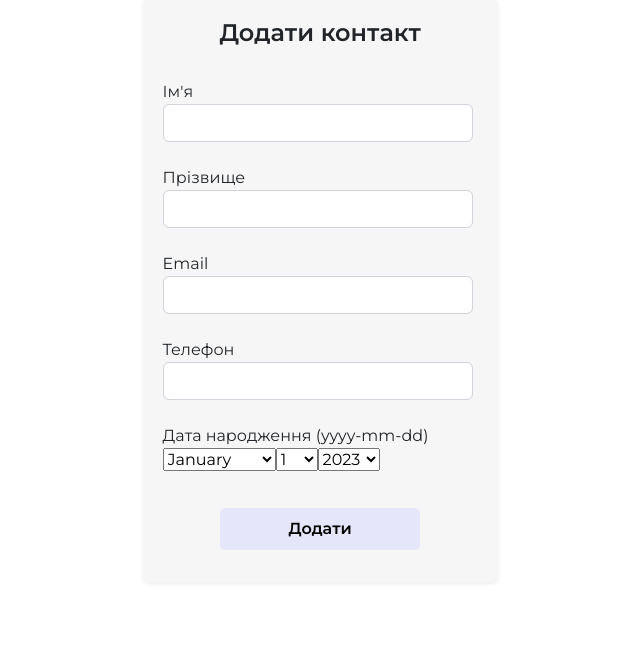
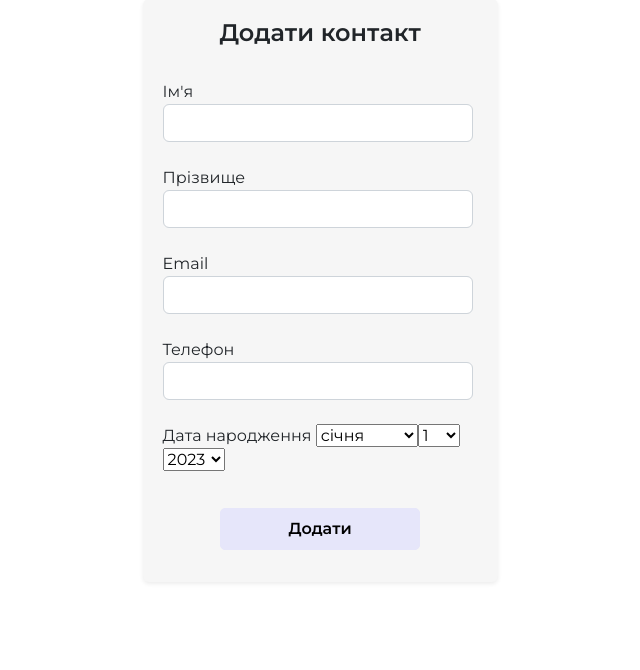
Before and after one commit to Petrenko-Anton/CloudHarbor, a Django app: page /new-contact in a window 1280 px wide. Shown: the part 218-888 px from the top of the page, without its empty margins (315-955 px from the left). Run offline with Django 4.2, Linux system fonts and the light colour scheme; the visitor is signed in with stand-in values (Sample User, id 1).

Commit message:
draft#4
изменила вывод дат на украинский

```diff
--- a/WebAppTeam4/contacts/forms.py
+++ b/WebAppTeam4/contacts/forms.py
@@ -2,6 +2,21 @@
 from django.forms import ModelForm, CharField, TextInput, EmailField, EmailInput, DateField, DateInput, SelectDateWidget
 
 from .models import Contact
+
+MONTHS = {
+    1: "січня",
+    2: "лютий",
+    3: "березень",
+    4: "квітень",
+    5: "травень",
+    6: "червень",
+    7: "липень",
+    8: "серпень",
+    9: "вересень",
+    10: "жовтень",
+    11: "листопад",
+    12: "грудень",
+}
 
 
 class ContactForm(ModelForm):
@@ -16,7 +31,8 @@ class ContactForm(ModelForm):
         attrs={'class': "form-control"}))
     # birth_date = DateField(required=True, widget=DateInput(
     #     attrs={'class': "form-control"}))
-    birth_date = DateField(required=True, widget=SelectDateWidget)
+    birth_date = DateField(
+        required=True, widget=SelectDateWidget(months=MONTHS))
 
 ########################################################################################
 #    comment = CharField(max_length=100, widget=TextInput(attrs={'class': "form-control"}))
--- a/WebAppTeam4/contacts/templates/contacts/addcontact.html
+++ b/WebAppTeam4/contacts/templates/contacts/addcontact.html
@@ -37,7 +37,7 @@
          <span>{{form.errors.phone}}</span>
       </div>
       <div>
-         <label  class="form-label">Дата народження (yyyy-mm-dd)
+         <label  class="form-label">Дата народження
             {{ form.birth_date }}
          </label>
          <span>{{form.errors.birth_date}}</span>
--- a/WebAppTeam4/contacts/templates/contacts/detail.html
+++ b/WebAppTeam4/contacts/templates/contacts/detail.html
@@ -33,8 +33,8 @@
       <td>{{contact.email}}</td>
     </tr>
     <tr>
-      <td>Дата народження</td>
-      <td>{{contact.birth_date}}</td>
+      <td>Дата народження (yyyy-mm-dd)</td>
+      <td>{{ contact.birth_date|date:"Y-m-d" }}</td>
     </tr>
   </tbody>
 </table>
--- a/WebAppTeam4/contacts/templates/contacts/edit.html
+++ b/WebAppTeam4/contacts/templates/contacts/edit.html
@@ -37,7 +37,7 @@
          <span>{{form.errors.phone}}</span>
       </div>
       <div>
-         <label  class="form-label">Дата народження (yyyy-mm-dd)
+         <label  class="form-label">Дата народження
             {{ form.birth_date }}
          </label>
          <span>{{form.errors.birth_date}}</span>
--- a/WebAppTeam4/notes/templates/notes/detail.html
+++ b/WebAppTeam4/notes/templates/notes/detail.html
@@ -2,7 +2,7 @@
 
 <h1>{{note.name}}</h1>
 <p>Description: <b>{{note.description}}</b></p>
-<p>Time of creation: <kbd>{{note.created}}</kbd></p>
+<p>Time of creation: <kbd>{{note.created|date:"y-m-d h:i A"}}</kbd></p>
 {% if note.done %}
 <p>
   Status:
```
